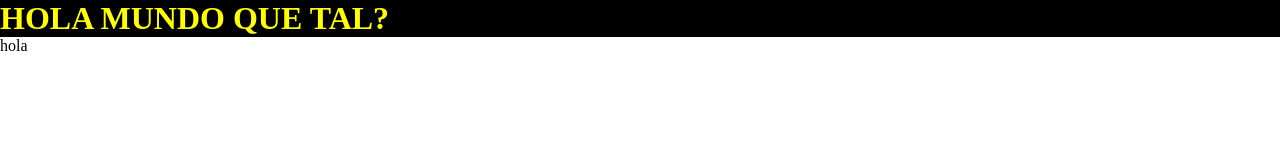
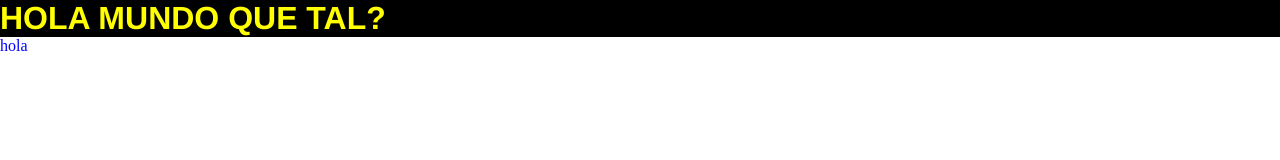
Before and after one commit to AlexzOjeda/repositorio-prueba-alejandro, a plain HTML site: page index.html in a window 1280 px wide. Drawn offline with Linux system fonts and the light colour scheme.

Commit message:
agregando estilos al texto en CSS

```diff
--- a/css/style.css
+++ b/css/style.css
@@ -6,7 +6,11 @@
 }
 
 h1{
+    font-family: 'Franklin Gothic Medium', 'Arial Narrow', Arial, sans-serif;
     color: yellow;
     background-color: black;
+}
 
+p{
+    color: blue;
 }
```
